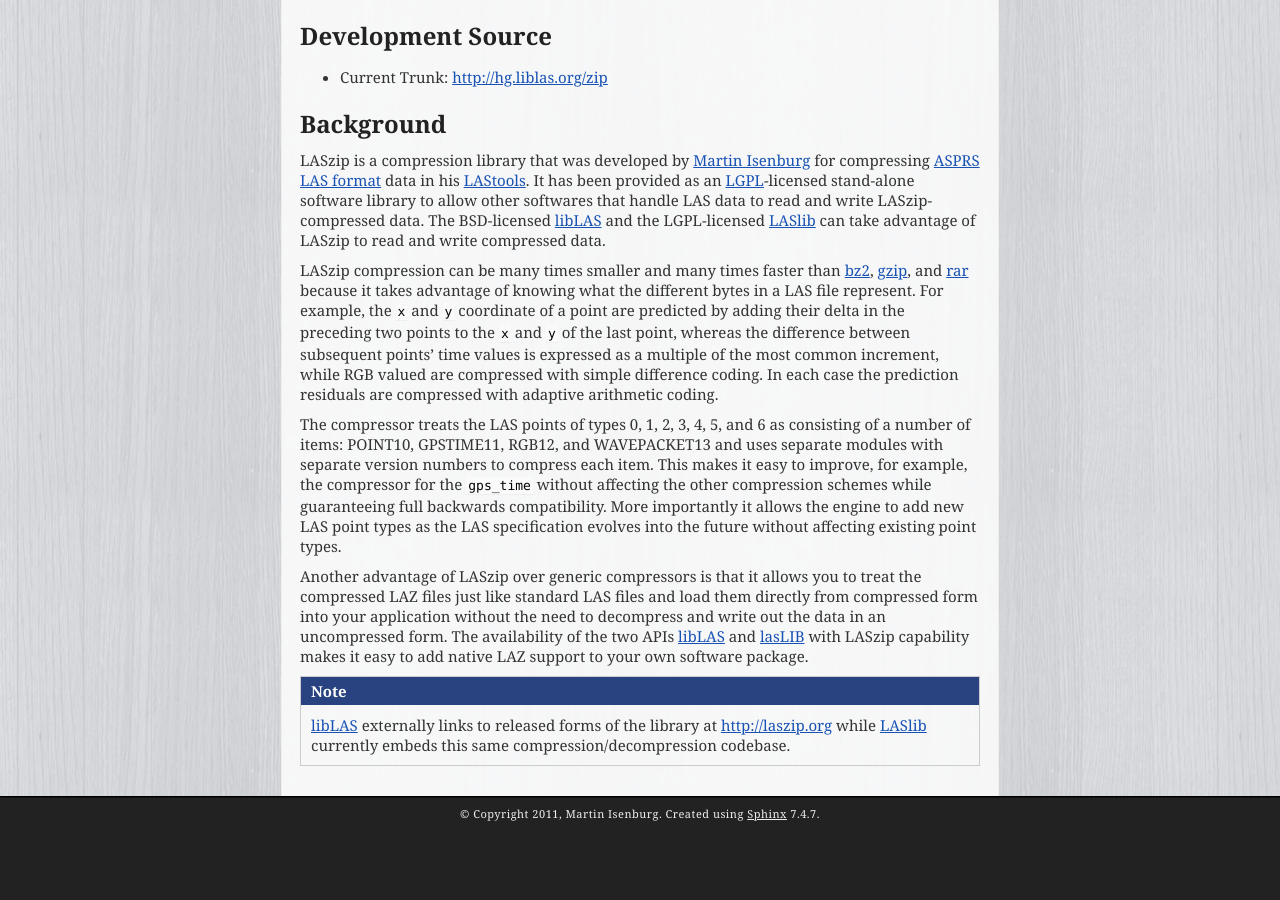
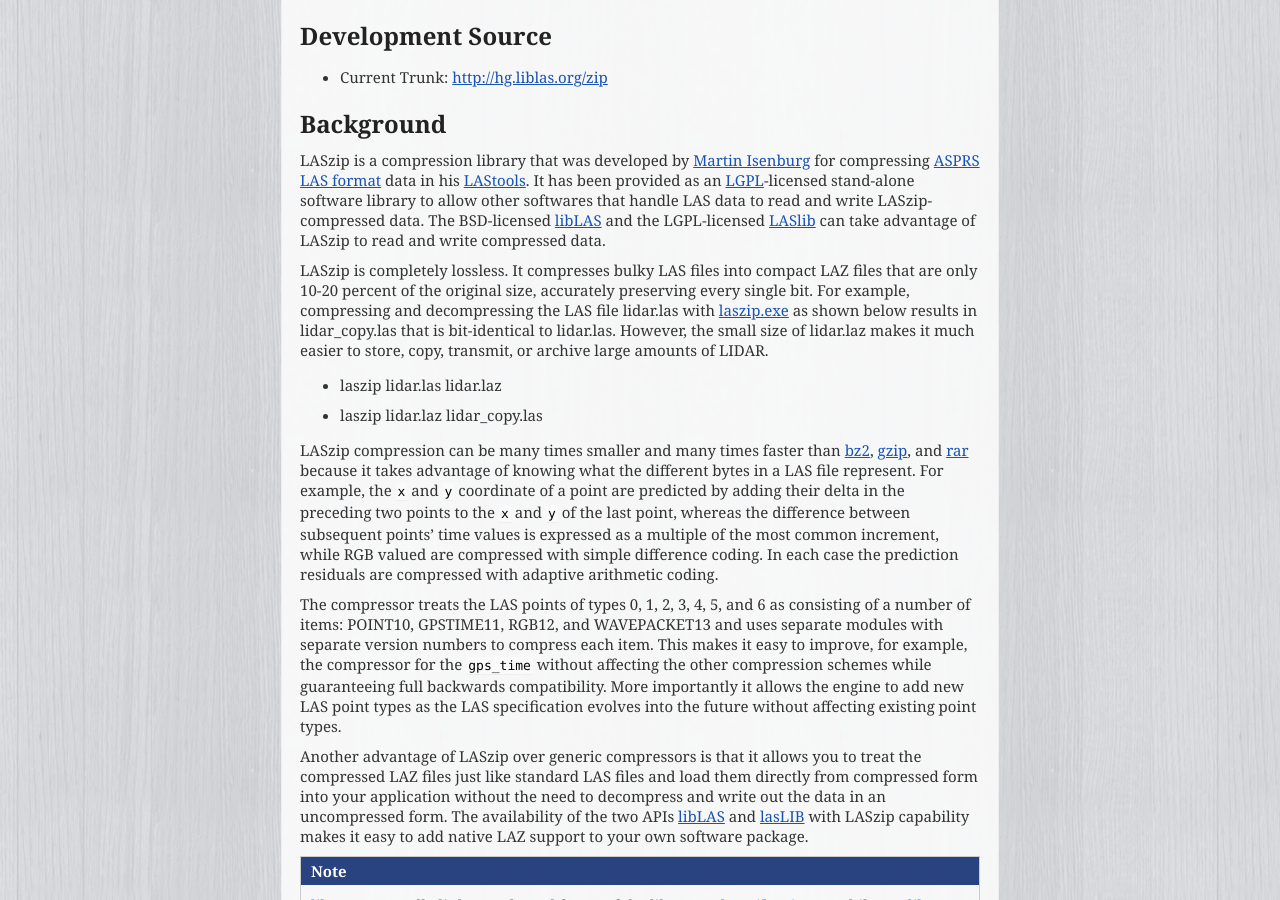
Before and after one commit to LASzip/LASzip, a Sphinx documentation site: the page built from docs/source/index.rst, in a window 1280 px wide and 900 px high, scrolled down 508 px. Built offline with Sphinx 7.4.7, drawn with Linux system fonts in a browser that asks for light colours; before the commit the page ends 1337 px from its top, so only the background shows below that.

Commit message:
some lossless blurb

```diff
--- a/docs/source/index.rst
+++ b/docs/source/index.rst
@@ -47,6 +47,16 @@
 BSD-licensed `libLAS`_ and the LGPL-licensed `LASlib`_ can take
 advantage of LASzip to read and write compressed data.
 
+LASzip is completely lossless. It compresses bulky LAS files into compact LAZ
+files that are only 10-20 percent of the original size, accurately preserving
+every single bit. For example, compressing and decompressing the LAS file
+lidar.las with `laszip.exe`_ as shown below results in lidar_copy.las that
+is bit-identical to lidar.las. However, the small size of lidar.laz makes it
+much easier to store, copy, transmit, or archive large amounts of LIDAR.
+
+* laszip lidar.las lidar.laz
+* laszip lidar.laz lidar_copy.las
+
 LASzip compression can be many times smaller and many times faster than
 `bz2`_, `gzip`_, and `rar`_ because it takes advantage of knowing what the
 different bytes in a LAS file represent. For example, the ``x`` and ``y``
```
